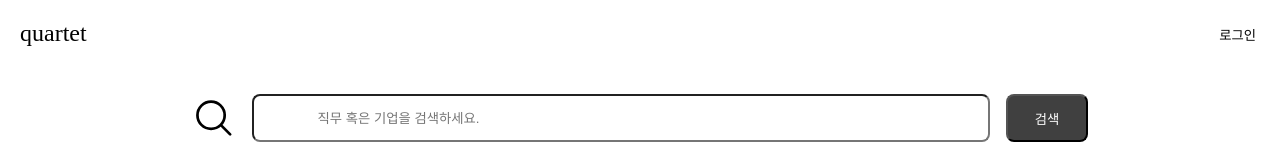
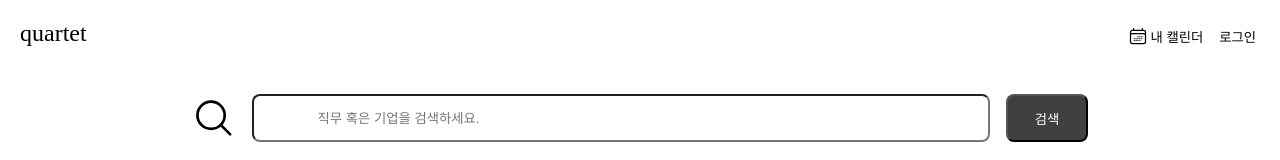
Before and after one commit to QuartetTeam/license-hunter-fe, a React (Vite) app: page / in a window 1280 px wide. Shown: the top 160 px of the page. Built offline with nearby package versions, Linux system fonts and the light colour scheme.

Commit message:
✨ Feat: Header에 내 캘린더 버튼 추가

```diff
--- a/src/assets/styles/layout/Header.scss
+++ b/src/assets/styles/layout/Header.scss
@@ -12,12 +12,31 @@
     }
 
     .header-button-group {
-      margin: 24.5px 24px;
+      display: flex;
+      gap: 16px;
+      margin: 24px 24px;
+
+      .my-calender-button {
+        width: 100px;
+        display: flex;
+        justify-content: end;
+        align-items: center;
+        background: none;
+        border: none;
+
+        .my-calender-button-icon {
+          width: 24px;
+          height: 24px;
+          padding: 2px;
+        }
+      }
+
+      .login-button {
+        background: none;
+        border: none;
+      }
     }
 
-    .login {
-      background: none;
-      border: none;
-    }
+
   }
 }
--- a/src/pages/common/Header.tsx
+++ b/src/pages/common/Header.tsx
@@ -6,7 +6,15 @@
             <div className="header-container">
                 <div className="title">quartet</div>
                 <div className="header-button-group">
-                    <button className="login">로그인</button>
+                    <button className="my-calender-button">
+                        <svg xmlns="http://www.w3.org/2000/svg" fill="none" viewBox="0 0 24 24" stroke-width="1.5"
+                             stroke="currentColor" className="my-calender-button-icon">
+                            <path stroke-linecap="round" stroke-linejoin="round"
+                                  d="M6.75 3v2.25M17.25 3v2.25M3 18.75V7.5a2.25 2.25 0 0 1 2.25-2.25h13.5A2.25 2.25 0 0 1 21 7.5v11.25m-18 0A2.25 2.25 0 0 0 5.25 21h13.5A2.25 2.25 0 0 0 21 18.75m-18 0v-7.5A2.25 2.25 0 0 1 5.25 9h13.5A2.25 2.25 0 0 1 21 11.25v7.5m-9-6h.008v.008H12v-.008ZM12 15h.008v.008H12V15Zm0 2.25h.008v.008H12v-.008ZM9.75 15h.008v.008H9.75V15Zm0 2.25h.008v.008H9.75v-.008ZM7.5 15h.008v.008H7.5V15Zm0 2.25h.008v.008H7.5v-.008Zm6.75-4.5h.008v.008h-.008v-.008Zm0 2.25h.008v.008h-.008V15Zm0 2.25h.008v.008h-.008v-.008Zm2.25-4.5h.008v.008H16.5v-.008Zm0 2.25h.008v.008H16.5V15Z"/>
+                        </svg>
+                        내 캘린더
+                    </button>
+                    <button className="login-button">로그인</button>
                 </div>
             </div>
         </div>
```
